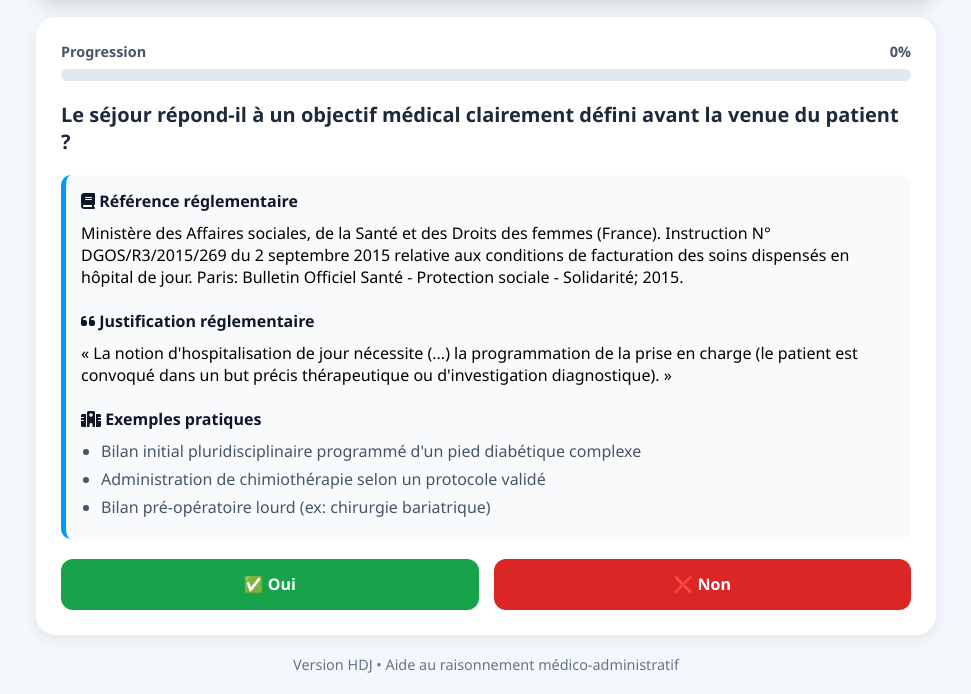
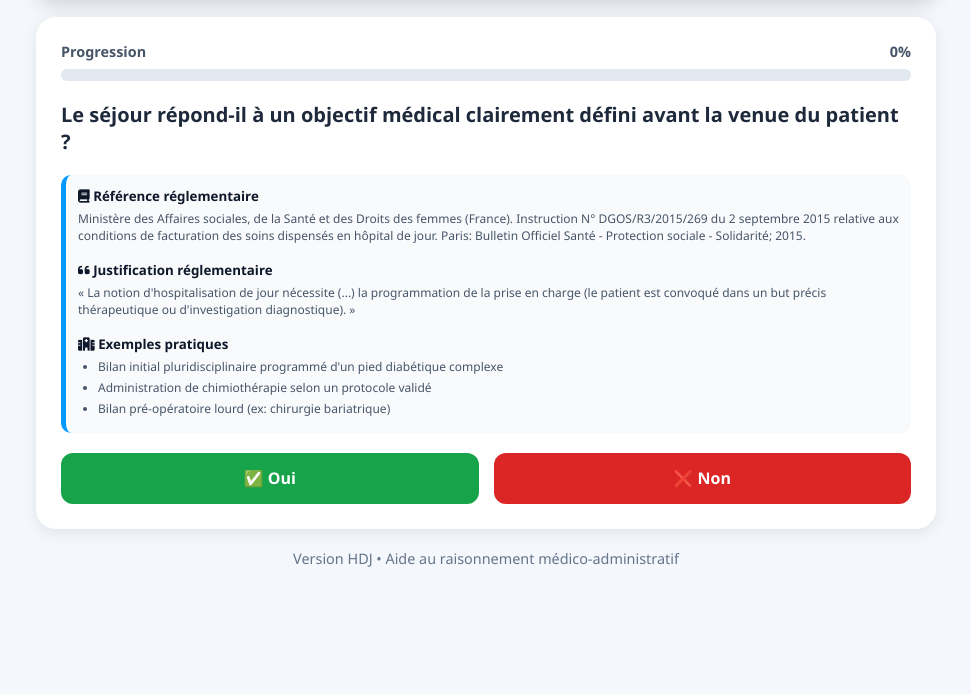
Before and after one commit to pierrenicolas35/hdjverif, a plain HTML site: page index.html in a window 1280 px wide. Shown: the part 142-836 px from the top of the page, without its empty margins (154-1125 px from the left). After the commit the page ends 800 px from the top, so only its background shows below. Drawn offline with Linux system fonts and the light colour scheme.

Commit message:
Refine styles for examples section in index.html
Adjusted padding, margins, and font sizes for better layout.

```diff
--- a/index.html
+++ b/index.html
@@ -91,17 +91,24 @@
             line-height: 1.5;
         }
 
-        .examples {
+      .examples {
             background: #f8fafc;
             border-left: 5px solid #0099ff;
-            padding: 15px;
+            padding: 12px; /* Padding réduit pour compacter le bloc */
             border-radius: 10px;
             margin-bottom: 20px;
+            font-size: 9pt; /* Application de la taille 9 globale au bloc */
         }
 
         .examples h4 {
-            margin-bottom: 10px;
+            margin-bottom: 5px; /* Marges réduites */
             color: #0f172a;
+            font-size: 10pt; /* Maintien d'une hiérarchie visuelle pour les titres */
+        }
+
+        .examples p {
+            font-size: 9pt;
+            color: #475569;
         }
 
         .examples ul {
@@ -109,8 +116,9 @@
         }
 
         .examples li {
-            margin-bottom: 6px;
+            margin-bottom: 4px;
             color: #475569;
+            font-size: 9pt;
         }
 
         .buttons {
```
